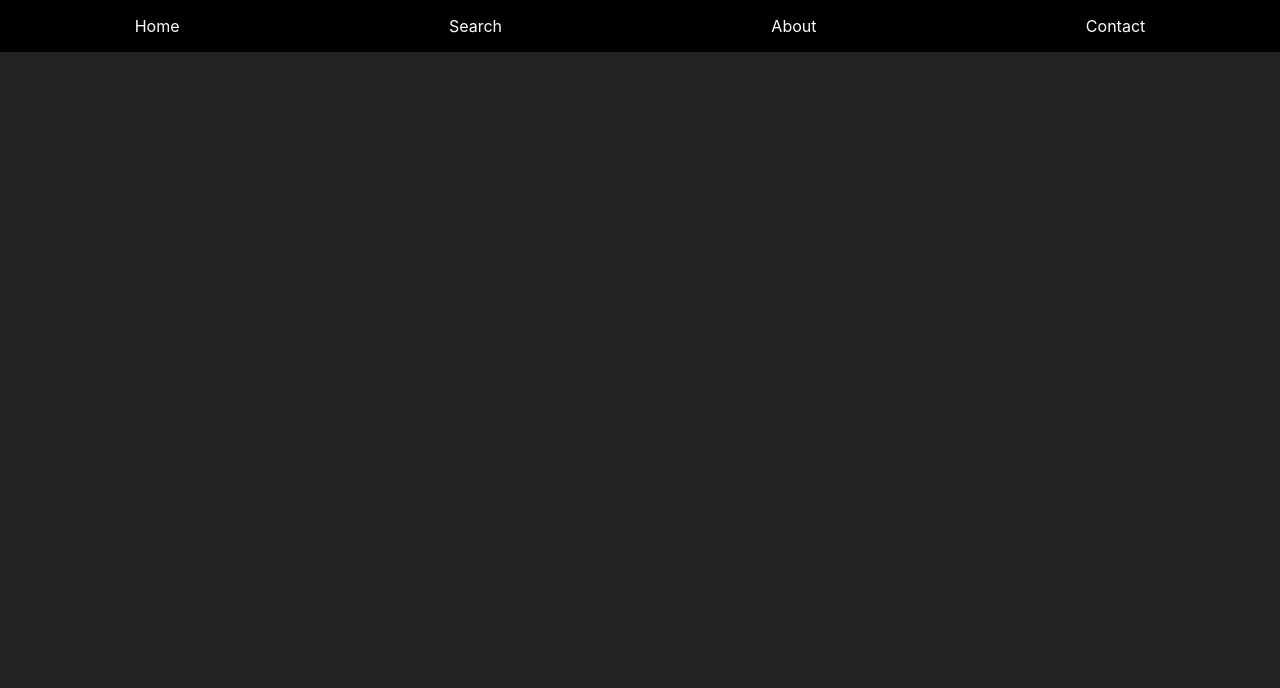
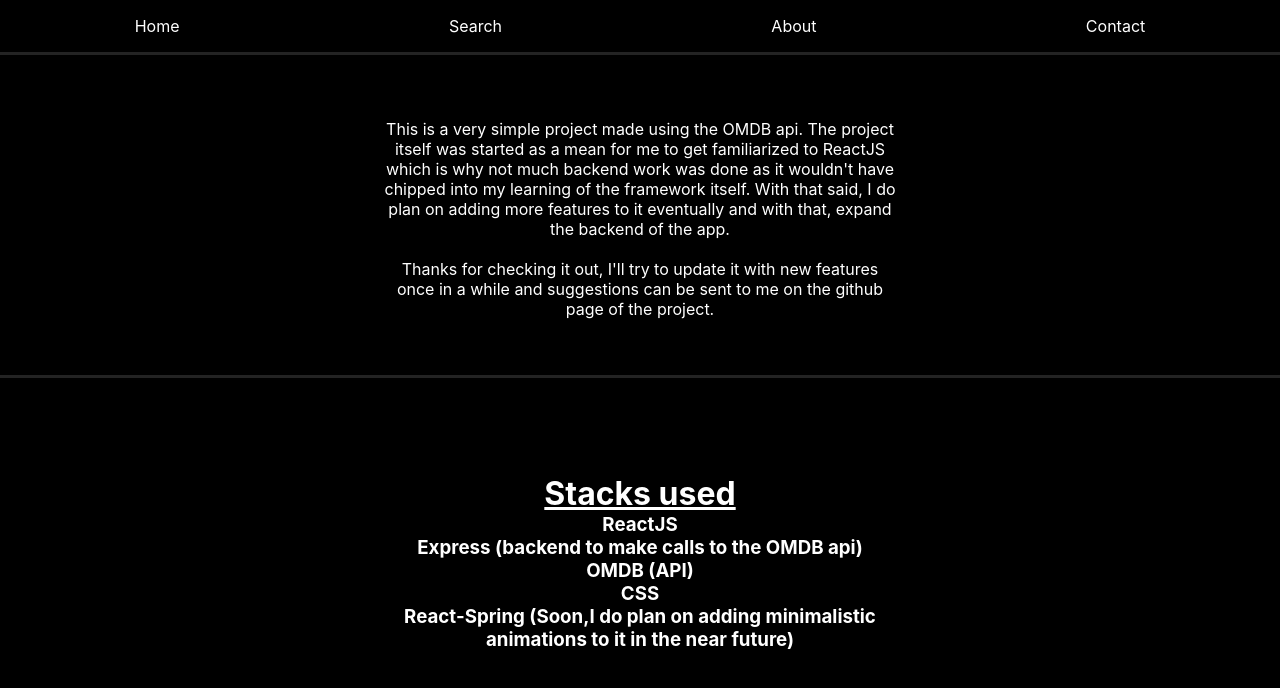
Before and after one commit to jj0309/AMDB, a React (Create React App) app in the folder IMDB/imdb/: page /about in a window 1280 px wide. Shown: the top 688 px of the page. Built offline with nearby package versions, Linux system fonts and the light colour scheme.

Commit message:
added about page

```diff
--- a/IMDB/imdb/src/App.js
+++ b/IMDB/imdb/src/App.js
@@ -2,8 +2,9 @@
 import {BrowserRouter as Router, Switch, Route} from'react-router-dom';
 import LandingPage from './Components/LandingPage/LandingPage'
 import SearchPage from './Components/SearchPage/SearchPage'
+import AboutPage from './Components/AboutPage/AboutPage'
+import Navbar from './Components/Navbar/Navbar';
 import './App.css';
-import Navbar from './Components/Navbar/Navbar';
 
 function App() {
   return (
@@ -13,6 +14,7 @@
         <Route path='/' exact component={LandingPage}/>
         <Route path='/search' exact component={SearchPage}/>
         <Route path='/search/:movieTitle' component={SearchPage}/>
+        <Route path='/about' component={AboutPage}/>
       </Switch>
     </Router>
   );
--- /dev/null
+++ b/IMDB/imdb/src/Components/AboutPage/AboutPage.js
@@ -0,0 +1,34 @@
+import React from 'react';
+import style from './css/AboutPage.module.css';
+
+const AboutPage=()=>{
+    return(
+        <div>
+            <div className={style.AboutContainer}>
+                <div className={style.AboutText}>
+                    <p>This is a very simple project made using the OMDB api. The project itself
+                        was started as a mean for me to get familiarized to ReactJS which is why
+                        not much backend work was done as it wouldn't have chipped into my learning
+                        of the framework itself. With that said, I do plan on adding more features to it eventually
+                        and with that, expand the backend of the app. <br/><br/>
+                        Thanks for checking it out, I'll try to update it with new features once
+                        in a while and suggestions can be sent to me on the github page
+                        of the project.
+                    </p>
+                </div>
+                <div className={style.StackList}>
+                    <div>
+                        <h1>Stacks used</h1>
+                        <h3>ReactJS</h3>
+                        <h3>Express (backend to make calls to the OMDB api)</h3>
+                        <h3>OMDB (API)</h3>
+                        <h3>CSS</h3>
+                        <h3>React-Spring (Soon,I do plan on adding minimalistic animations to it in the near future)</h3>
+                    </div>
+                </div>
+            </div>
+        </div>
+    );
+}
+
+export default AboutPage;
--- /dev/null
+++ b/IMDB/imdb/src/Components/AboutPage/css/AboutPage.module.css
@@ -0,0 +1,38 @@
+.AboutContainer{
+    height: 100vh;
+    width: 100%;
+    color: white;
+    margin-top: 0.2em;
+}
+
+.AboutText{
+    display: grid;
+    grid-template-rows: repeat(10,1fr);
+    grid-template-columns: repeat(10,1fr);
+    width: 100%;
+    height: 40vh;
+    background-color: black;
+    text-align: center;
+}
+.AboutText p{
+    grid-column: 4/8;
+    grid-row: 3/11;
+}
+
+.StackList{
+    display: grid;
+    grid-template-rows: repeat(10,1fr);
+    grid-template-columns: repeat(10,1fr);
+    width: 100%;
+    height: 60vh;
+    margin-top: 0.2em;
+    background-color: black;
+    text-align: center;
+}
+.StackList div{
+    grid-column: 4/8;
+    grid-row: 3/11;
+}
+.StackList div h1{
+    text-decoration: underline;
+}
--- a/IMDB/imdb/src/Components/LandingPage/LandingPage.js
+++ b/IMDB/imdb/src/Components/LandingPage/LandingPage.js
@@ -9,6 +9,7 @@
 //images imports
 import mobilePhoneImg from '../../ComponentImages/LandingPage/flashCards/mobileTemplateImg/phone.png';
 import macbookImg from '../../ComponentImages/LandingPage/flashCards/ComputerTemplateImg/macbook.png';
+import reactLogo from '../../ComponentImages/LandingPage/flashCards/ReactLogoImg/React.png';
 
 //gif imports
 import macGoldenRetriever from '../../ComponentImages/LandingPage/flashCards/ComputerTemplateImg/golden.gif'
@@ -19,12 +20,6 @@
 
 
 const LandingPage=()=>{
-
-    /* useEffect(()=>{
-        axios.get('/api').then((response)=>{
-            console.log(response.data);
-        });
-    },[]) */
 
     return(
         <div className='AppContainer'>
@@ -46,6 +41,12 @@
                haveGif ={true}
                gif={mobileGoldenRetriever}
             />
+            <LeftFlashCard
+                header='Why use this over IMDB?'
+                secondaryHeader="No reason to, this is a personal project for me to learn React."
+                haveGif={false}
+                img = {reactLogo}
+            />
         </div>
     );
 }
--- a/IMDB/imdb/src/Components/LandingPage/css/leftPresentation.module.css
+++ b/IMDB/imdb/src/Components/LandingPage/css/leftPresentation.module.css
@@ -84,6 +84,7 @@
     }
     .FlashCardSecondHeader{
         font-size: 1.5em;
+        grid-row: 7/9;
     }
 }
 @media only screen and (min-width: 1025px){
--- a/IMDB/imdb/src/Components/LandingPage/css/rightPresentation.module.css
+++ b/IMDB/imdb/src/Components/LandingPage/css/rightPresentation.module.css
@@ -80,6 +80,7 @@
     }
     .FlashCardSecondHeader{
         font-size: 1.5em;
+        grid-row: 7/9;
     }
 }
 @media only screen and (min-width: 1025px){
--- a/IMDB/imdb/src/Components/SearchForm/BasicSearchForm.js
+++ b/IMDB/imdb/src/Components/SearchForm/BasicSearchForm.js
@@ -3,7 +3,7 @@
 
 const QuickSearch=(props)=>{
 
-    const [payload,setPayload] = useState('the wolf of wallstreet');
+    const [payload,setPayload] = useState('the wolf of wall street');
 
     //change payload value when user types into the input
     const handleInputChange=(e)=>{
--- a/IMDB/imdb/src/Components/SearchForm/css/BasicSearchForm.module.css
+++ b/IMDB/imdb/src/Components/SearchForm/css/BasicSearchForm.module.css
@@ -5,7 +5,7 @@
 .SearchInput{
     padding: 1em;
     border: 0;
-    border-right: 3px solid rgba(35, 35, 35, 1);
+    border-right: 3px solid white;
     padding: 1em 0;
     width: 300px;
     font-size: 1em;
```
Also changed, not shown: IMDB/imdb/src/ComponentImages/LandingPage/flashCards/ReactLogoImg/React.png (added).
